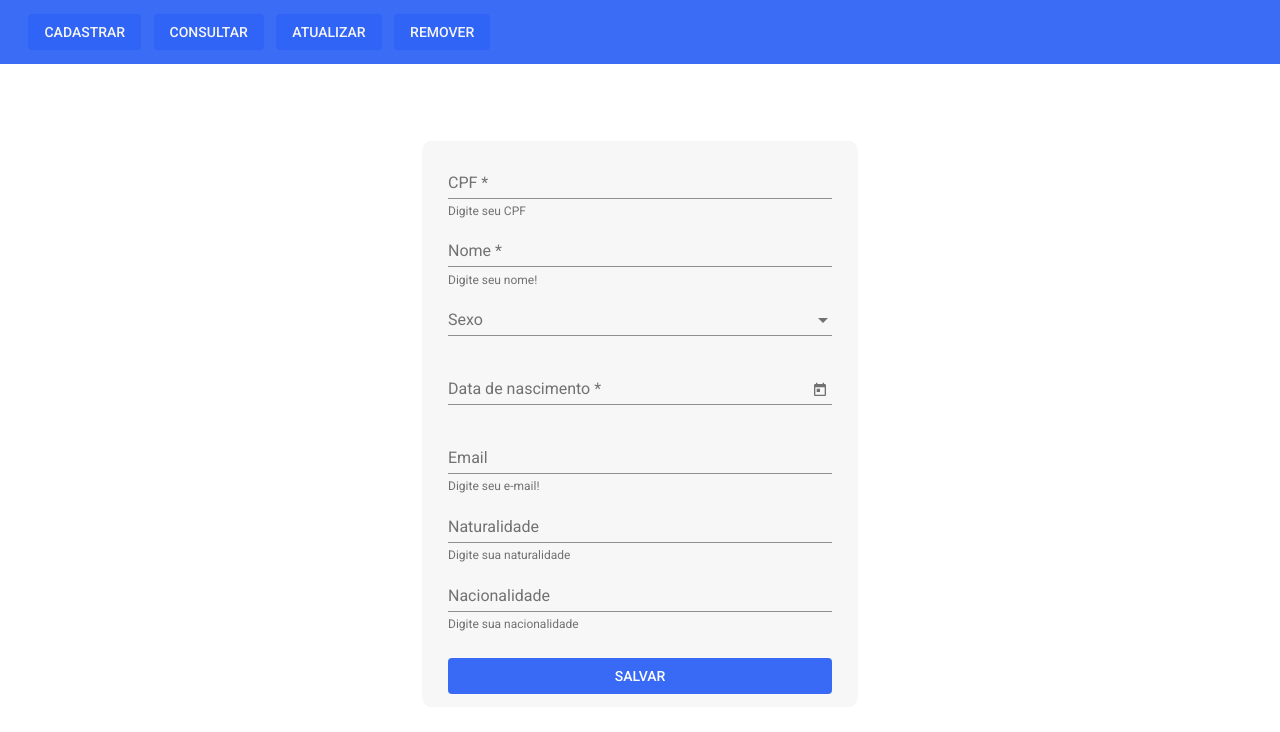
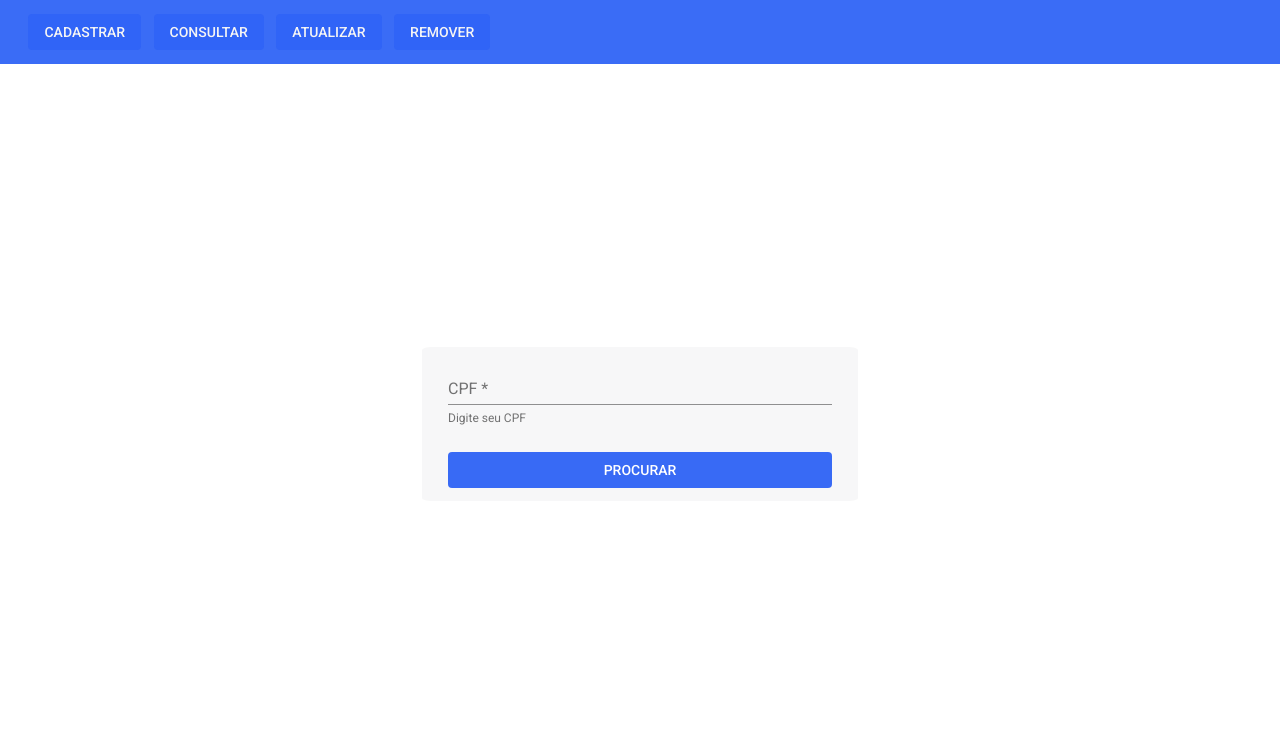
Before and after one commit to JCMoraiis/front-end-cadastro-de-pessoas, an Angular app: page /atualizar in a window 1280 px wide. Shown: the top 732 px of the page. Built offline with nearby package versions, Linux system fonts and the light colour scheme.

Commit message:
Criar o FormComponentsModule

```diff
--- /dev/null
+++ b/src/app/form-components/form-components.module.ts
@@ -0,0 +1,51 @@
+import { NgModule } from '@angular/core';
+import { BrowserModule } from '@angular/platform-browser';
+import { MatInputModule } from '@angular/material/input';
+import { MatOptionModule, MAT_DATE_LOCALE } from '@angular/material/core';
+import { MatSelectModule } from '@angular/material/select';
+import { MatDatepickerModule } from '@angular/material/datepicker';
+import { MatNativeDateModule} from '@angular/material/core';
+
+import { NameComponent } from '../form-components/name/name.component';
+import { CpfComponent } from '../form-components/cpf/cpf.component';
+import { GendersComponent } from '../form-components/genders/genders.component';
+import { DateOfBirthComponent } from '../form-components/date-of-birth/date-of-birth.component';
+import { EmailComponent } from '../form-components/email/email.component';
+import { NaturalnessComponent } from '../form-components/naturalness/naturalness.component';
+import { NationalityComponent } from '../form-components/nationality/nationality.component';
+import { FormsModule, ReactiveFormsModule } from '@angular/forms';
+
+@NgModule({
+  declarations: [
+    NameComponent,
+    CpfComponent,
+    GendersComponent,
+    DateOfBirthComponent,
+    EmailComponent,
+    NaturalnessComponent,
+    NationalityComponent
+  ],
+  imports: [
+    BrowserModule,
+    FormsModule,
+    ReactiveFormsModule,
+    MatInputModule,
+    MatOptionModule,
+    MatSelectModule,
+    MatDatepickerModule,
+    MatNativeDateModule
+  ],
+  exports: [
+    NameComponent,
+    CpfComponent,
+    GendersComponent,
+    DateOfBirthComponent,
+    EmailComponent,
+    NaturalnessComponent,
+    NationalityComponent
+  ],
+  providers: [
+    {provide: MAT_DATE_LOCALE, useValue: 'pt'},
+  ],
+})
+export class FormComponentsModule { }
--- a/src/app/registration-screen/registration-form/registration-form.component.html
+++ b/src/app/registration-screen/registration-form/registration-form.component.html
@@ -16,7 +16,7 @@
     <app-nationality></app-nationality>
 
     <div>
-      <button mat-button>ATUALIZAR</button>
+      <button mat-button>CADASTRAR</button>
     </div>
 
   </form>
--- a/src/app/registration-screen/registration-screen.module.ts
+++ b/src/app/registration-screen/registration-screen.module.ts
@@ -2,56 +2,24 @@ import { NgModule } from '@angular/core';
 import { BrowserModule } from '@angular/platform-browser';
 import { ReactiveFormsModule } from '@angular/forms';
 import { FormsModule } from '@angular/forms';
-import { MatInputModule } from '@angular/material/input';
-import { MatOptionModule, MAT_DATE_LOCALE } from '@angular/material/core';
-import { MatSelectModule } from '@angular/material/select';
-import { MatDatepickerModule } from '@angular/material/datepicker';
-import { MatNativeDateModule} from '@angular/material/core';
-import { MatButtonModule } from '@angular/material/button';
 
 import { RegistrationFormComponent } from './registration-form/registration-form.component';
-import { NameComponent } from '../form-components/name/name.component';
-import { CpfComponent } from '../form-components/cpf/cpf.component';
-import { GendersComponent } from '../form-components/genders/genders.component';
-import { DateOfBirthComponent } from '../form-components/date-of-birth/date-of-birth.component';
-import { EmailComponent } from '../form-components/email/email.component';
-import { NaturalnessComponent } from '../form-components/naturalness/naturalness.component';
-import { NationalityComponent } from '../form-components/nationality/nationality.component';
+import { FormComponentsModule } from '../form-components/form-components.module';
+import { MatButtonModule } from '@angular/material/button';
 
 @NgModule({
   declarations: [
-    RegistrationFormComponent,
-    NameComponent,
-    CpfComponent,
-    GendersComponent,
-    DateOfBirthComponent,
-    EmailComponent,
-    NaturalnessComponent,
-    NationalityComponent
+    RegistrationFormComponent
   ],
   imports: [
     BrowserModule,
     ReactiveFormsModule,
     FormsModule,
-    MatInputModule,
-    MatOptionModule,
-    MatSelectModule,
-    MatDatepickerModule,
-    MatNativeDateModule,
+    FormComponentsModule,
     MatButtonModule
   ],
   exports: [
-    RegistrationFormComponent,
-    NameComponent,
-    CpfComponent,
-    GendersComponent,
-    DateOfBirthComponent,
-    EmailComponent,
-    NaturalnessComponent,
-    NationalityComponent
-  ],
-  providers: [
-    {provide: MAT_DATE_LOCALE, useValue: 'pt'},
+    RegistrationFormComponent
   ],
 })
 export class RegistrationScreenModule { }
--- a/src/app/update-screen/update-form/update-form.component.html
+++ b/src/app/update-screen/update-form/update-form.component.html
@@ -3,20 +3,24 @@
 
     <app-cpf></app-cpf>
 
-    <app-name></app-name>
+    <app-name hidden="true"></app-name>
 
-    <app-genders></app-genders>
+    <app-genders hidden="true"></app-genders>
 
-    <app-date-of-birth></app-date-of-birth>
+    <app-date-of-birth hidden="true"></app-date-of-birth>
 
-    <app-email></app-email>
+    <app-email hidden="true"></app-email>
 
-    <app-naturalness></app-naturalness>
+    <app-naturalness hidden="true"></app-naturalness>
 
-    <app-nationality></app-nationality>
+    <app-nationality hidden="true"></app-nationality>
+
+    <div hidden="true">
+      <button mat-button>ATUALIZAR</button>
+    </div>
 
     <div>
-      <button mat-button>SALVAR</button>
+      <button mat-button>PROCURAR</button>
     </div>
 
   </form>
--- a/src/app/update-screen/update-screen.module.ts
+++ b/src/app/update-screen/update-screen.module.ts
@@ -2,14 +2,10 @@ import { NgModule } from '@angular/core';
 import { BrowserModule } from '@angular/platform-browser';
 import { ReactiveFormsModule } from '@angular/forms';
 import { FormsModule } from '@angular/forms';
-import { MAT_DATE_LOCALE, MatNativeDateModule, MatOptionModule } from '@angular/material/core';
-import { MatInputModule } from '@angular/material/input';
-import { MatSelectModule } from '@angular/material/select';
-import { MatDatepickerModule } from '@angular/material/datepicker';
-import { MatButtonModule } from '@angular/material/button';
 
 import { UpdateFormComponent } from './update-form/update-form.component';
-import { RegistrationScreenModule } from '../registration-screen/registration-screen.module';
+import { FormComponentsModule } from '../form-components/form-components.module';
+import { MatButtonModule } from '@angular/material/button';
 
 @NgModule({
   declarations: [
@@ -19,19 +15,11 @@ import { RegistrationScreenModule } from '../registration-screen/registration-sc
     BrowserModule,
     ReactiveFormsModule,
     FormsModule,
-    RegistrationScreenModule,
-    MatInputModule,
-    MatOptionModule,
-    MatSelectModule,
-    MatDatepickerModule,
-    MatNativeDateModule,
+    FormComponentsModule,
     MatButtonModule
   ],
   exports: [
     UpdateFormComponent
   ],
-  providers: [
-    {provide: MAT_DATE_LOCALE, useValue: 'pt'},
-  ],
 })
 export class UpdateScreenModule { }
```
